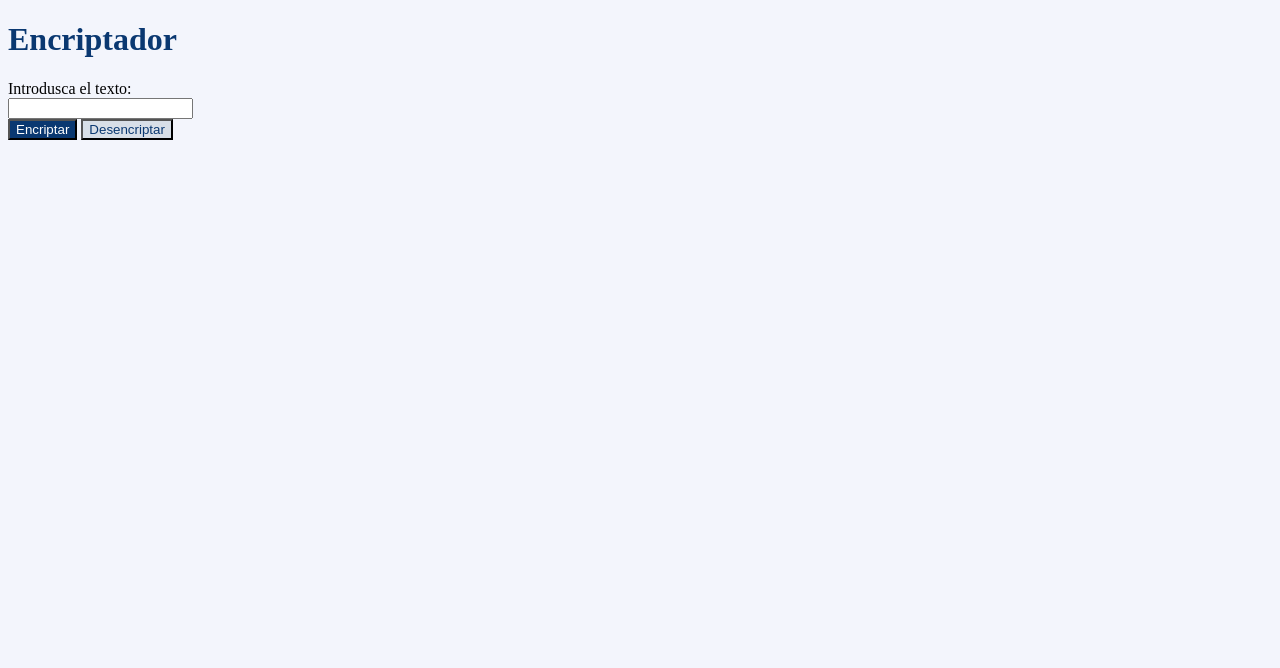
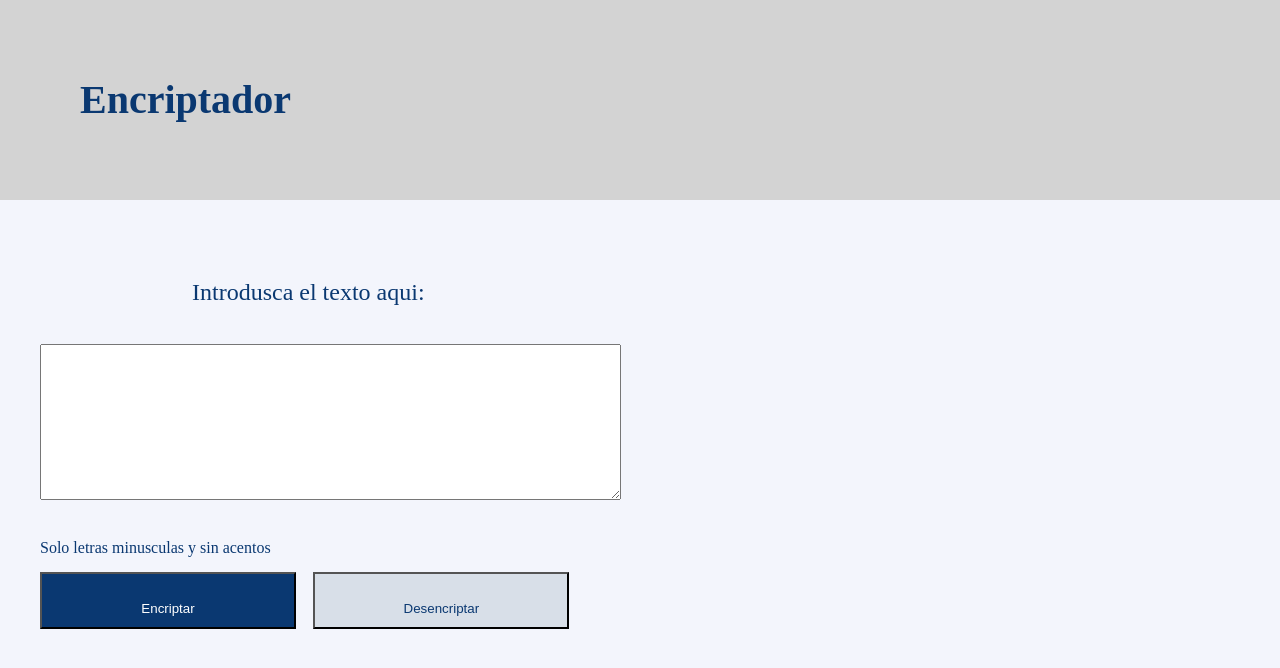
Before and after one commit to garcialh/Reto01AluraOracleOne, a plain HTML site: page index.html in a window 1280 px wide. Drawn offline with Linux system fonts and the light colour scheme.

Commit message:
diseño de pantalla

```diff
--- a/index.html
+++ b/index.html
@@ -5,8 +5,8 @@
     <head>
         <meta charset="UTF-8">
         <title> Challenger 01 Oracle One Alura</title>
+        <link rel="stylesheet" href="reset.css">
         <link rel="stylesheet" href="style.css">
-
     </head>
 
     <body>
@@ -17,19 +17,22 @@
 
         <main>
 
-            <form name="form1" id="form1">
-                <label for="eltex">Introdusca el texto:</label> <br>
-                <input type="text" id="eltex" name="eltex"><br>
-                <input type="submit" value="Encriptar" id="boton_enc" class="boton_enc"   name="evento_nuevo" />
-                <input type="submit" value="Desencriptar" id="boton_des"  class="boton_des" name="evento_eliminar" />
-            </form>
-
-            <span id="mostrar"> </span>
+            <seccion class="contenedor" id="contenedor">
+                <form name="form1" id="form1" class="formulario">
+                    <label for="eltex" class="eltex">Introdusca el texto aqui:</label>
+                    <textarea cols="70" rows="10" type="text" id="eltex" name="eltex" class="entradatex"> </textarea>
+                    <p> Solo letras minusculas y sin acentos </p>
+                    <input type="submit" value="Encriptar" id="boton_enc" class="boton_enc"/>
+                    <input type="submit" value="Desencriptar" id="boton_des"  class="boton_des" />
+                </form>
 
 
 
+                <span id="mostrarcrip"> </span>
+            </seccion>
 
         </main>
+
 
         <footer>
 
--- /dev/null
+++ b/reset.css
@@ -0,0 +1,48 @@
+/* http://meyerweb.com/eric/tools/css/reset/
+   v2.0 | 20110126
+   License: none (public domain)
+*/
+
+html, body, div, span, applet, object, iframe,
+h1, h2, h3, h4, h5, h6, p, blockquote, pre,
+a, abbr, acronym, address, big, cite, code,
+del, dfn, em, img, ins, kbd, q, s, samp,
+small, strike, strong, sub, sup, tt, var,
+b, u, i, center,
+dl, dt, dd, ol, ul, li,
+fieldset, form, label, legend,
+table, caption, tbody, tfoot, thead, tr, th, td,
+article, aside, canvas, details, embed,
+figure, figcaption, footer, header, hgroup,
+menu, nav, output, ruby, section, summary,
+time, mark, audio, video {
+	margin: 0;
+	padding: 0;
+	border: 0;
+	font-size: 100%;
+	font: inherit;
+	vertical-align: baseline;
+}
+/* HTML5 display-role reset for older browsers */
+article, aside, details, figcaption, figure,
+footer, header, hgroup, menu, nav, section {
+	display: block;
+}
+body {
+	line-height: 1;
+}
+ol, ul {
+	list-style: none;
+}
+blockquote, q {
+	quotes: none;
+}
+blockquote:before, blockquote:after,
+q:before, q:after {
+	content: '';
+	content: none;
+}
+table {
+	border-collapse: collapse;
+	border-spacing: 0;
+}
--- a/style.css
+++ b/style.css
@@ -5,15 +5,63 @@ body{
 
 h1{
     color: #0A3871;
+    text-align: left;
+    font-weight: bold;
+    font-size: 2.5em;
+    margin-bottom: 2em;
+    background-color: lightgray;
+    padding: 2em;
 }
+
+.contenedor{
+
+}
+
+
+.formulario{
+    margin: 0;
+    width: 100%;
+}
+
+
+.eltex{
+    color: #0A3871;
+    font-size: 1.5em;
+    margin: 0 15% 0;
+    width: 100%;
+    text-align: left;
+    }
+
+.entradatex{
+    display: block;
+    margin: 3em;
+}
+
+
+
+
 
 #boton_enc{
     background-color: #0A3871;
     color: white;
+    width: 20%;
+    height: 3em;
+    padding: 2em;
+    margin-left:  3em;
 }
 
 
 #boton_des{
     background-color: #D8DFE8;
     color: #0A3871;
+    width: 20%;
+    height: 3em;
+    padding: 2em;
+    margin-left: 1em;
 }
+
+p{
+    color: #0A3871;
+    padding-left: 2.5em;
+    padding-bottom: 1em;
+}
```
